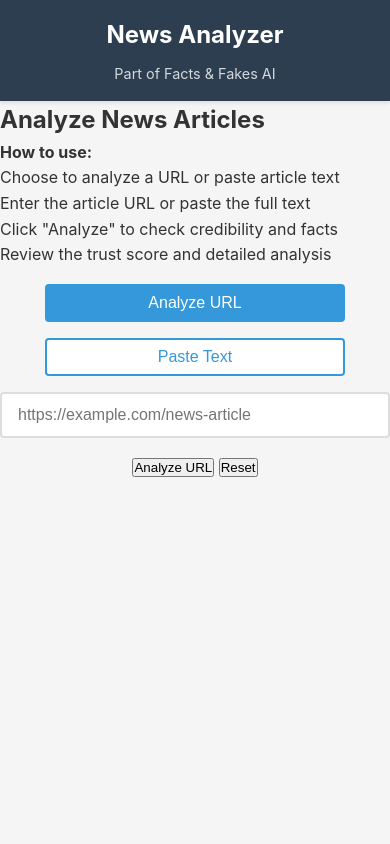
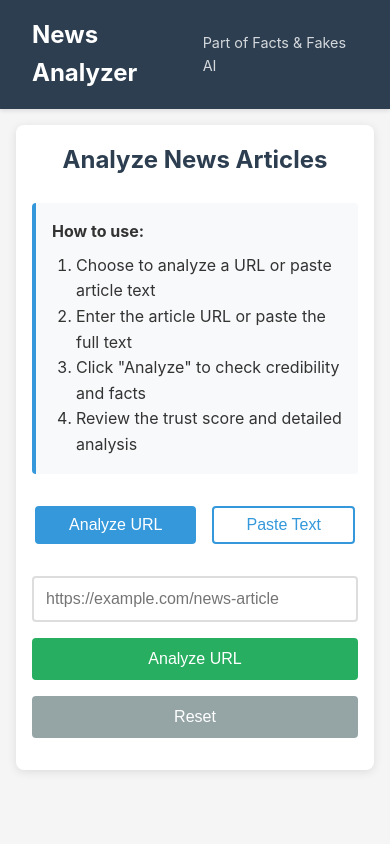
Before and after one commit to Hyperiongate/News, a Flask app: page / in a window 390 px wide. Run offline with Flask 3, Linux system fonts and the light colour scheme.

Commit message:
Update style.css

```diff
--- a/static/css/style.css
+++ b/static/css/style.css
@@ -1,10 +1,10 @@
 /**
  * FILE: static/css/style.css
  * LOCATION: news/static/css/style.css
- * PURPOSE: Styling for news analyzer
+ * PURPOSE: Responsive, centered styling
  */
 
-/* Reset and base styles */
+/* Reset */
 * {
     margin: 0;
     padding: 0;
@@ -12,25 +12,23 @@
 }
 
 body {
-    font-family: -apple-system, BlinkMacSystemFont, 'Segoe UI', Roboto, Oxygen, Ubuntu, Cantarell, sans-serif;
+    font-family: -apple-system, BlinkMacSystemFont, 'Segoe UI', Roboto, sans-serif;
     line-height: 1.6;
     color: #333;
-    background-color: #f5f5f5;
+    background: #f5f5f5;
     min-height: 100vh;
-    display: flex;
-    flex-direction: column;
 }
 
 /* Navigation */
 .navbar {
-    background-color: #2c3e50;
+    background: #2c3e50;
     color: white;
     padding: 1rem 0;
     box-shadow: 0 2px 4px rgba(0,0,0,0.1);
 }
 
 .nav-container {
-    max-width: 1200px;
+    max-width: 1400px;
     margin: 0 auto;
     padding: 0 2rem;
     display: flex;
@@ -41,7 +39,6 @@ body {
 .logo {
     font-size: 1.5rem;
     font-weight: bold;
-    margin: 0;
 }
 
 .tagline {
@@ -49,57 +46,59 @@ body {
     opacity: 0.8;
 }
 
-/* Main container */
-.container {
-    flex: 1;
-    width: 100%;
-    max-width: 1200px;
+/* Main content - CENTERED */
+.main-content {
+    max-width: 1400px;
     margin: 0 auto;
     padding: 2rem;
-    display: flex;
-    flex-direction: column;
-    align-items: center;
+    width: 100%;
 }
 
-/* Analyzer box */
-.analyzer-box {
+.analyzer-container {
     background: white;
     border-radius: 8px;
     padding: 2rem;
     box-shadow: 0 2px 10px rgba(0,0,0,0.1);
     width: 100%;
-    max-width: 800px;
-    text-align: center;
 }
 
-.analyzer-box h2 {
+.analyzer-container h2 {
+    text-align: center;
     color: #2c3e50;
-    margin-bottom: 1rem;
-}
-
-.analyzer-box p {
-    color: #666;
     margin-bottom: 1.5rem;
 }
 
-/* Tab buttons */
+/* Instructions */
+.instructions {
+    background: #f8f9fa;
+    border-left: 4px solid #3498db;
+    padding: 1rem;
+    margin-bottom: 2rem;
+    border-radius: 4px;
+}
+
+.instructions ol {
+    margin-left: 1.5rem;
+    margin-top: 0.5rem;
+}
+
+/* Tabs */
 .input-tabs {
     display: flex;
     justify-content: center;
     gap: 1rem;
-    margin-bottom: 1.5rem;
+    margin-bottom: 2rem;
 }
 
 .tab-btn {
-    padding: 0.5rem 1.5rem;
+    padding: 0.5rem 2rem;
     border: 2px solid #3498db;
     background: white;
     color: #3498db;
     border-radius: 4px;
     cursor: pointer;
-    transition: all 0.3s ease;
+    transition: all 0.3s;
     font-size: 1rem;
-    font-weight: 500;
 }
 
 .tab-btn:hover {
@@ -113,70 +112,70 @@ body {
 
 /* Input groups */
 .input-group {
-    display: flex;
-    flex-direction: column;
-    align-items: center;
-    gap: 1rem;
-    width: 100%;
+    margin-bottom: 1rem;
 }
 
-.url-input {
+.url-input, .text-input {
     width: 100%;
-    max-width: 600px;
-    padding: 0.75rem 1rem;
+    padding: 0.75rem;
     border: 2px solid #ddd;
     border-radius: 4px;
     font-size: 1rem;
-    transition: border-color 0.3s ease;
+    margin-bottom: 1rem;
 }
 
-.url-input:focus {
+.url-input:focus, .text-input:focus {
     outline: none;
     border-color: #3498db;
 }
 
 .text-input {
-    width: 100%;
-    max-width: 600px;
-    padding: 0.75rem 1rem;
-    border: 2px solid #ddd;
-    border-radius: 4px;
-    font-size: 1rem;
     resize: vertical;
     min-height: 200px;
     font-family: inherit;
-    transition: border-color 0.3s ease;
 }
 
-.text-input:focus {
-    outline: none;
-    border-color: #3498db;
+/* Button groups */
+.button-group {
+    display: flex;
+    gap: 1rem;
+    justify-content: center;
 }
 
-/* Analyze button */
-.analyze-btn {
+.btn {
     padding: 0.75rem 2rem;
-    background: #27ae60;
-    color: white;
     border: none;
     border-radius: 4px;
     font-size: 1rem;
-    font-weight: 500;
     cursor: pointer;
-    transition: background 0.3s ease;
-    min-width: 150px;
+    transition: all 0.3s;
+    min-width: 120px;
 }
 
-.analyze-btn:hover {
+.btn-primary {
+    background: #27ae60;
+    color: white;
+}
+
+.btn-primary:hover {
     background: #229954;
 }
 
-.analyze-btn:disabled {
+.btn-secondary {
     background: #95a5a6;
+    color: white;
+}
+
+.btn-secondary:hover {
+    background: #7f8c8d;
+}
+
+.btn:disabled {
+    opacity: 0.6;
     cursor: not-allowed;
 }
 
-/* Loading state */
+/* Loading */
 .loading {
     text-align: center;
     padding: 2rem;
@@ -197,17 +196,16 @@ body {
     100% { transform: rotate(360deg); }
 }
 
-/* Results section */
+/* Results */
 .results {
     margin-top: 2rem;
-    text-align: left;
-    width: 100%;
+    padding-top: 2rem;
+    border-top: 2px solid #ecf0f1;
 }
 
 .results h3 {
     color: #2c3e50;
     margin-bottom: 1.5rem;
-    text-align: center;
 }
 
 .result-item {
@@ -218,58 +216,52 @@ body {
     border-left: 4px solid #3498db;
 }
 
-.result-item strong {
-    color: #2c3e50;
+/* Resources */
+.resources {
+    margin-top: 2rem;
+    padding: 1rem;
+    background: #ecf0f1;
+    border-radius: 4px;
 }
 
-.result-item ul {
-    margin-top: 0.5rem;
+.resources h4 {
+    color: #2c3e50;
+    margin-bottom: 0.5rem;
+}
+
+.resources ul {
     margin-left: 1.5rem;
 }
 
-.result-item li {
-    margin: 0.25rem 0;
-}
-
-/* Error messages */
+/* Error */
 .error {
     background: #fee;
     color: #c33;
     padding: 1rem;
     border-radius: 4px;
     border-left: 4px solid #e74c3c;
-    margin-bottom: 1rem;
 }
 
-/* Utility classes */
+/* Utility */
 .hidden {
     display: none !important;
 }
 
-/* Responsive design */
+/* Responsive */
 @media (max-width: 768px) {
-    .container {
+    .main-content {
         padding: 1rem;
     }
 
-    .analyzer-box {
-        padding: 1.5rem;
+    .analyzer-container {
+        padding: 1rem;
     }
 
-    .nav-container {
+    .button-group {
         flex-direction: column;
-        gap: 0.5rem;
-        text-align: center;
     }
 
-    .input-tabs {
-        flex-direction: column;
-        width: 100%;
-        max-width: 300px;
-        margin: 1rem auto;
-    }
-
-    .tab-btn {
+    .btn {
         width: 100%;
     }
 }
```
